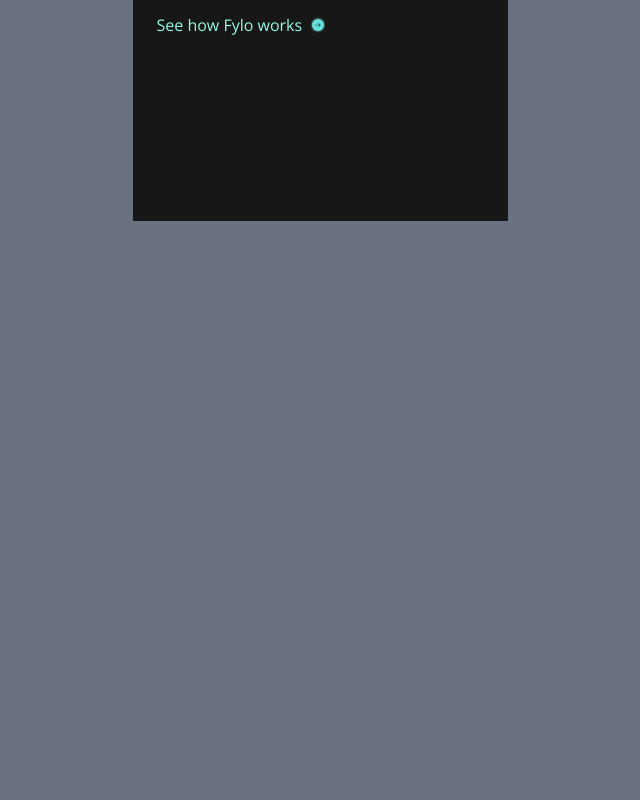
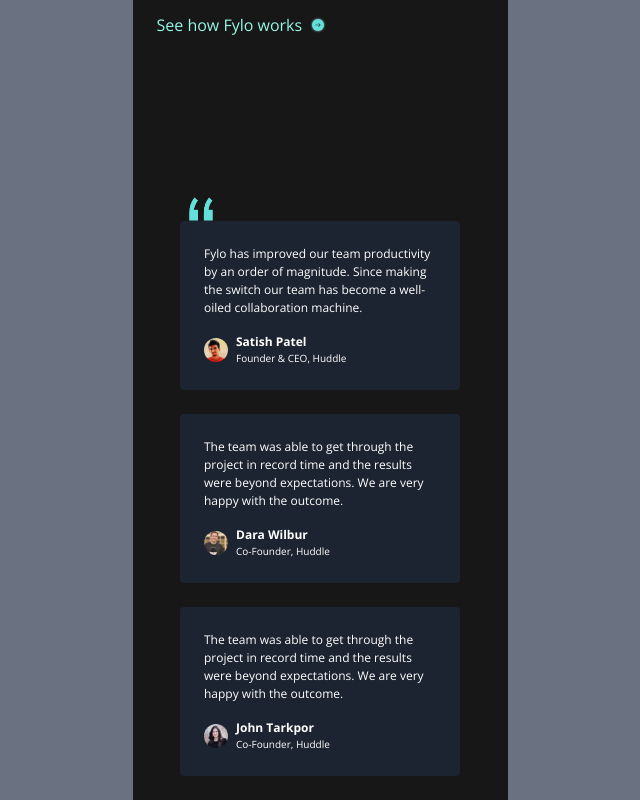
Before and after one commit to TUWINS/landing-page-live, a React (Vite) app: page / in a window 1280 px wide. Shown: the part 2383-3183 px from the top of the page, without its empty margins (320-960 px from the left). Before the commit the page ends 2604 px from the top, so only its background shows below. Built offline with nearby package versions, Linux system fonts and the light colour scheme; a web font is replaced by a local one.

Commit message:
Section testimonials

```diff
--- a/src/App.tsx
+++ b/src/App.tsx
@@ -1,7 +1,8 @@
 import {Header
     ,Hero,
     Features,
-    MoreInformation
+    MoreInformation,
+    Testimonials
 } from "./components";
 
 function App() {
@@ -29,6 +30,7 @@ function App() {
 
                 <Features />
                 <MoreInformation />
+                <Testimonials />
             </section>
 
 
--- a/src/components/index.ts
+++ b/src/components/index.ts
@@ -4,3 +4,4 @@ export { Hero } from "./hero";
 export { Button } from "./button";
 export { Features } from "./feature";
 export {MoreInformation} from "./more-information";
+export {Testimonials} from "./testimonials";
--- /dev/null
+++ b/src/components/testimonial-card.tsx
@@ -0,0 +1,25 @@
+
+interface  Props{
+    name: string;
+    role: string;
+    image: string;
+    quote: string;
+
+}
+
+export const TestimonialCard = ({name, role, image, quote}: Props) => {
+    return (
+        <div className='bg-Navy-850-  rounded-sm p-6  w-[280px]' >
+                <blockquote className='text-[.75rem] mb-4'>
+                    {quote}
+                </blockquote>
+                <div className=' flex gap-2 items-center'>
+                    <img className='size-6 rounded-full' src={image} alt={name} />
+                    <div>
+                        <h3 className='font-bold text-[.75rem]'>{name}</h3>
+                        <p className='text-[.625rem]'>{role}</p>
+                    </div>
+            </div>
+            </div>
+            )
+}
--- /dev/null
+++ b/src/components/testimonials.tsx
@@ -0,0 +1,45 @@
+import { TestimonialCard } from "./testimonial-card";
+
+interface Testimonials {
+    name: string;
+    role: string;
+    image: string;
+    quote: string;
+}
+
+const testimonials: Testimonials[] = [
+    {
+        name: ' Satish Patel',
+        role: 'Founder & CEO, Huddle',
+        image: '/images/profile-1.jpg',
+        quote: 'Fylo has improved our team productivity by an order of magnitude.  Since making the switch our team has become a well-oiled collaboration machine.'
+    },
+    {
+        name: '  Dara Wilbur',
+        role: 'Co-Founder, Huddle',
+        image: '/images/profile-2.jpg',
+        quote: 'The team was able to get through the project in record time and the results were beyond expectations. We are very happy with the outcome.'
+    },
+    {
+        name: '  John Tarkpor',
+        role: 'Co-Founder, Huddle',
+        image: '/images/profile-3.jpg',
+        quote: 'The team was able to get through the project in record time and the results were beyond expectations. We are very happy with the outcome.'
+    }
+]
+
+
+export const Testimonials = () => {
+    return (
+    <div className='flex flex-col gap-6 items-center  pt-6 relative'>
+    <img className='size-6 absolute top-0 left-8 ' src="/public/images/bg-quotes.png" alt="" />
+        {
+            testimonials.map((testimonials: Testimonials) => (
+                <TestimonialCard key={testimonials.name} {...testimonials} />
+
+            ))
+        }
+
+    </div>
+    )
+}
```
